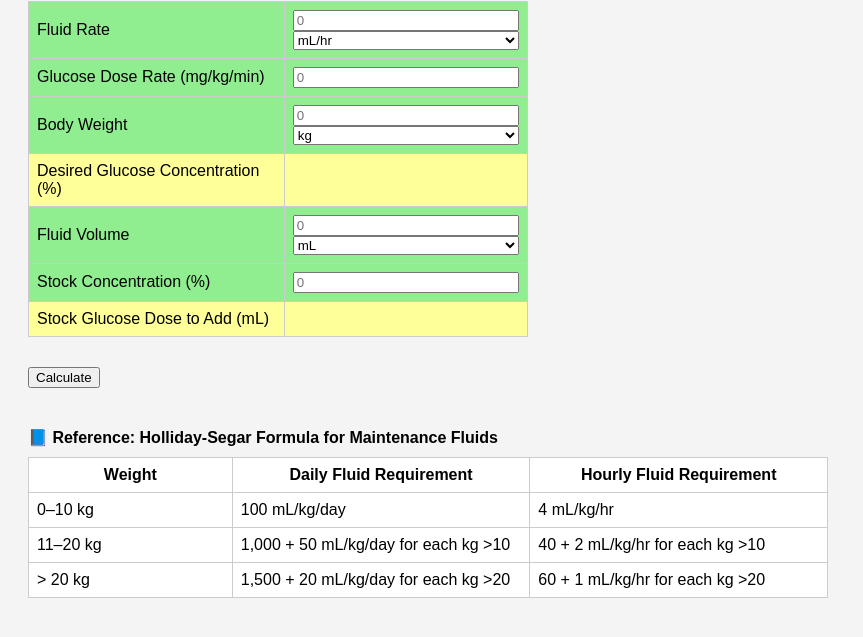
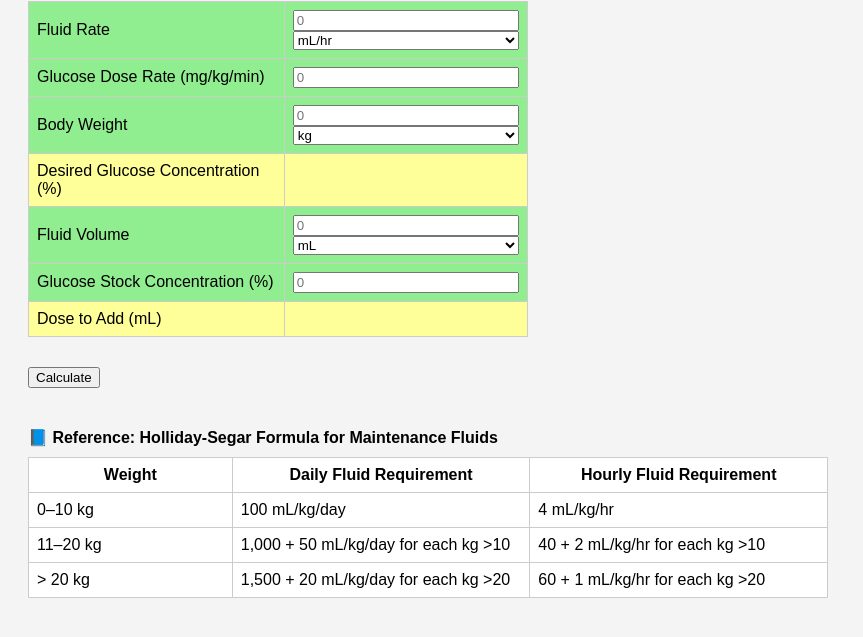
Before and after one commit to kbonen12/glucosecalculator, a plain HTML site: page index.html in a window 1280 px wide. Shown: the part 95-732 px from the top of the page, without its empty margins (0-863 px from the left). Drawn offline with Linux system fonts and the light colour scheme.

Commit message:
Update index.html

```diff
--- a/index.html
+++ b/index.html
@@ -65,12 +65,12 @@
     </tr>
 
     <tr>
-      <td class="green">Stock Concentration (%)</td>
+      <td class="green">Glucose Stock Concentration (%)</td>
       <td class="green"><input id="stockPercent" type="number" step="any" placeholder="0"></td>
     </tr>
 
     <tr>
-      <td class="yellow">Stock Glucose Dose to Add (mL)</td>
+      <td class="yellow">Dose to Add (mL)</td>
       <td class="yellow"><input id="doseToAdd" type="text" readonly></td>
     </tr>
   </table>
```
